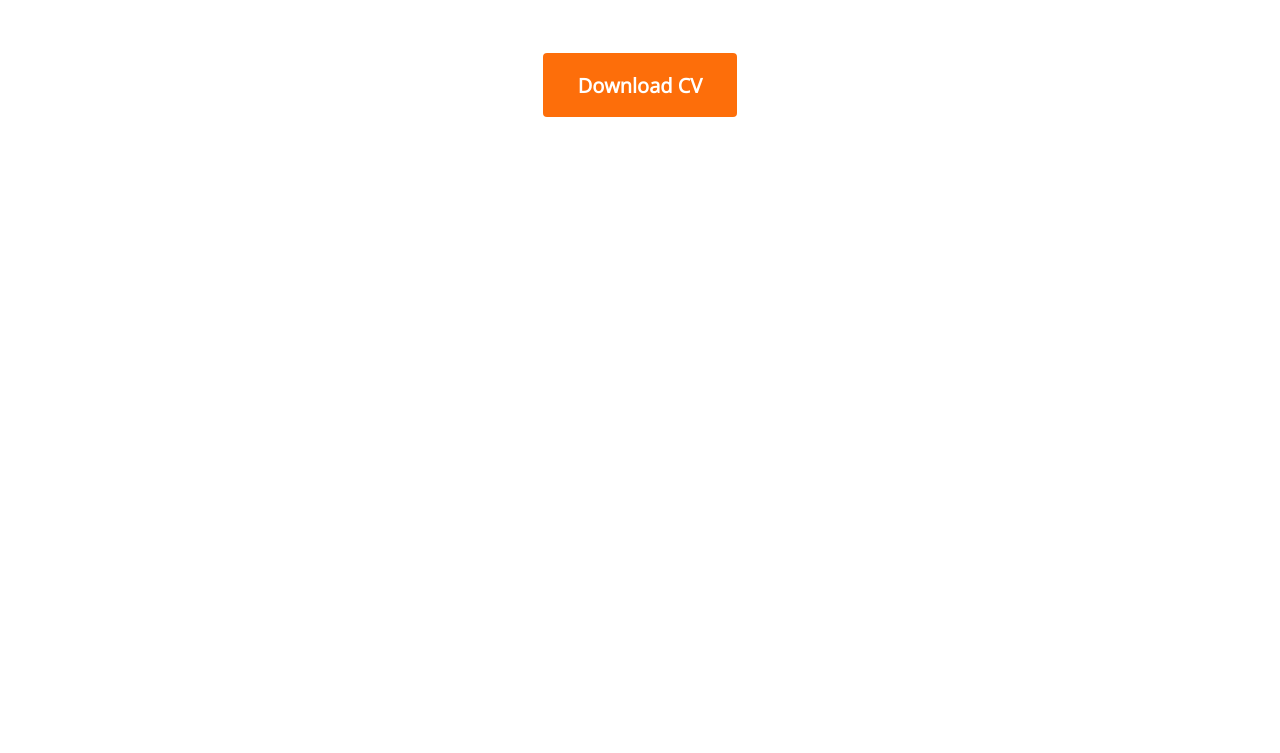
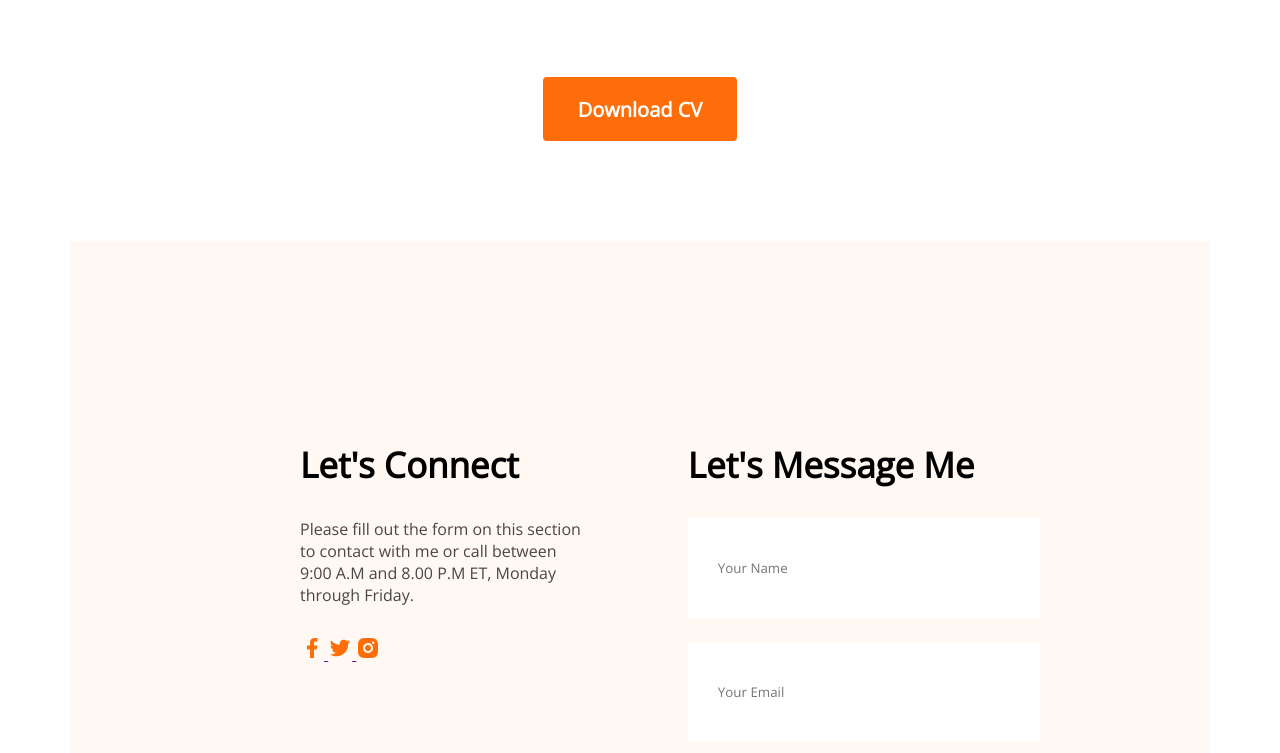
Before and after one commit to Hobbar/developer-portfolio, a plain HTML site: page index.html in a window 1280 px wide. Shown: the part 2994-3747 px from the top of the page. Before the commit the page ends 3211 px from the top, so only its background shows below. Drawn offline with nearby package versions, Linux system fonts and the light colour scheme.

Commit message:
i think complete

```diff
--- a/index.html
+++ b/index.html
@@ -34,7 +34,7 @@
         <!-- About section -->
         <section class="about">
             <h3 class="section-title">About Me</h3>
-            <p class="section-description">I,m a designer & developer with a passion for web design. I enjoy developing simple, clean and slick websites that provide real value to the end user. Thousands of clients have procured exceptional resulfs while working with me. Delivering work within time and budget which meets clients requirements in our mata.</p>
+            <p class="section-description">I,m a designer & developer with a passion for web design. I enjoy developing simple, clean and slick websites that provide real value to the end user. Thousands of clients have procured exceptional results while working with me. Delivering work within time and budget which meets clients requirements in our mata.</p>
 
             <div class="about-info-container">
                 <div class="about-info">
@@ -58,7 +58,7 @@
         <!-- what i do -->
         <section class="section">
             <h3 class="section-title">What i Do</h3>
-            <p class="section-descriptions">I have more than 10 years experience building software for clients all over the world. Below is a quick overview of my main technical skill sets and technologies i use. Want to find out more about my experience? Check out my online resume and project portfolio.</p>
+            <p class="section-description">I have more than 10 years experience building software for clients all over the world. Below is a quick overview of my main technical skill sets and technologies i use. Want to find out more about my experience? Check out my online resume and project portfolio.</p>
             <div class="skills-container">
                 <div class="skill">
                     <img src="images/icons/js.png" alt="Picture of Vanilla JavaScript">
@@ -142,7 +142,34 @@
             <div class="resume-btn">
                 <button class="btn-primary">Download CV</button>
             </div>
+        </section>
+        <!-- contact section -->
+        <section class="contact">
+            <div>
+                <h3 class="section-title">Let's Connect</h3>
+                <p class="section-description2">
+                    Please fill out the form on this section to contact with me or call between 9:00 A.M and 8.00 P.M ET, Monday through Friday.
+                </p>
+                <a href="">
+                    <img src="images/icons/facebook.png" alt="Facebook Icon">
+                </a>
+                <a href="">
+                    <img src="images/icons/twitter.png" alt="Twitter Icon">
+                </a>
+                <a href="">
+                    <img src="images/icons/insta.png" alt="Instagram Icon">
+                </a>
 
+            </div>
+            <div>
+                <h3 class="section-title">Let's Message Me</h3>
+                <form action="">
+                    <input type="text" name="" id="" placeholder="Your Name">
+                    <input type="email" name="" id="" placeholder="Your Email">
+                    <textarea name="" id="" cols="30" rows="10" placeholder="Message"></textarea>
+                    <input class="btn-primary" type="submit" value="Submit">
+                </form>
+            </div>
         </section>
     </main>
     <footer>
--- a/styles/portfolio.css
+++ b/styles/portfolio.css
@@ -83,11 +83,12 @@ main{
     font-weight: 700;
     font-size: 35px;
 }
-.section-descriptions{
+.section-description{
     color: #757575;
     font-size: 18px;
     margin: auto;
     text-align: center;
+    /* padding: 30px 0px; */
     width: 909px;
     height: 90px;
 }
@@ -109,9 +110,6 @@ main{
 }
 
 /* What i do styles */
-
-
-
 .section-title{
     text-align: center;
     font-weight: 700;
@@ -177,3 +175,27 @@ main{
     margin-bottom: 100px;
     text-align: center;
 }
+/* contact styles */
+.contact{
+    display: flex;
+    gap: 100px;
+    background-color: #FFF8F3;
+    padding: 200px 230px;
+}
+.contact .section-title{
+    text-align: left;
+
+}
+.contact .section-description2{
+    color: #474747;
+    margin-bottom: 30px;
+}
+.contact input[type="text"], input[type="email"], textarea{
+    margin-bottom: 24px;
+    border: 0px;
+    width: 100%;
+    padding: 18px 30px;
+}
+input{
+    height: 64px;
+}
```
